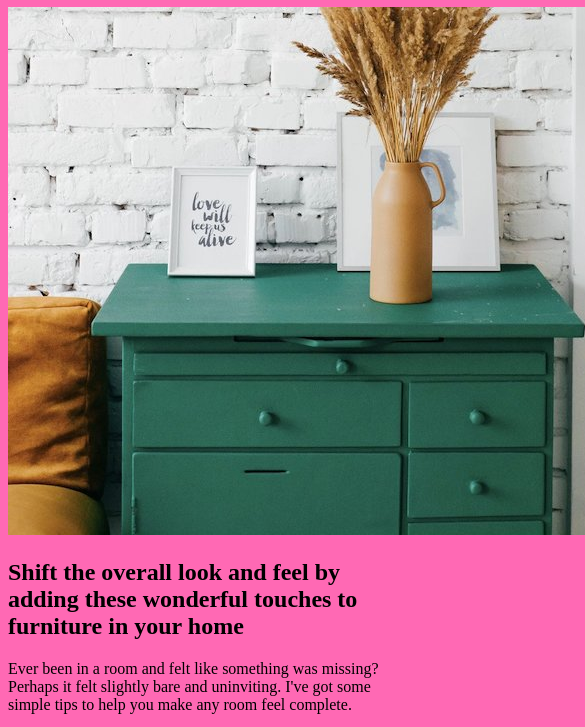
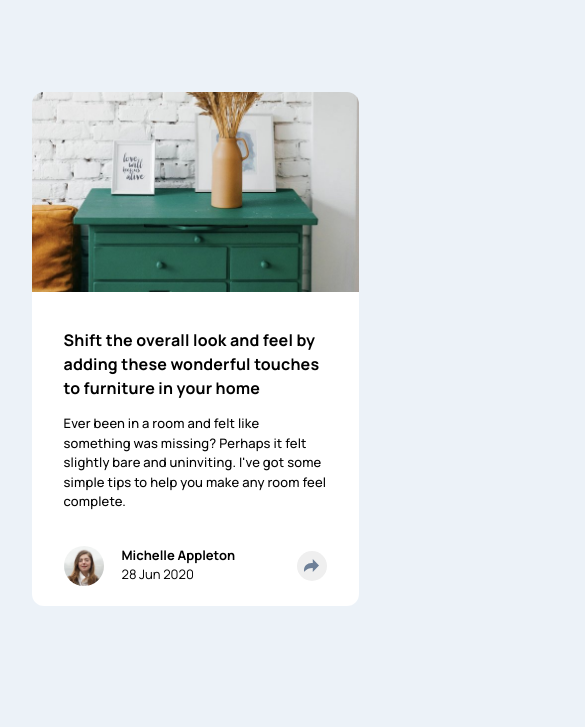
Before and after one commit to py-code314/article-preview-component, a website: page index.html in a window 390 px wide. Shown: the part 73-800 px from the top of the page, 585 px wide, since content can reach past the window. Drawn offline with Linux system fonts and the light colour scheme.

Commit message:
feat: Add styles for mobile design

```diff
--- a/index.html
+++ b/index.html
@@ -9,6 +9,11 @@
       sizes="32x32"
       href="./images/favicon-32x32.png" />
     <title>Frontend Mentor | Article preview component</title>
+    <link rel="preconnect" href="https://fonts.googleapis.com" />
+    <link rel="preconnect" href="https://fonts.gstatic.com" crossorigin />
+    <link
+      href="https://fonts.googleapis.com/css2?family=Manrope:wght@200..800&display=swap"
+      rel="stylesheet" />
     <link rel="stylesheet" href="css/styles.css" />
     <script src="js/main.js" defer></script>
   </head>
@@ -17,50 +22,62 @@
       <h1 class="sr-only">Article about furniture</h1>
 
       <article class="card">
-
         <div class="card__image-container">
-          <img class="card__image"
+          <img
+            class="card__image"
             src="images/drawers.jpg"
             alt="A teal colored dresser with multiple drawers next to a mustard yellow couch which has a ceramic vase filled with dried wheat, one small framed text and one framed painting. " />
         </div>
 
         <div class="card__content">
-
           <div class="card__body">
-
-            <h2 class="card__title"> <!-- TODO: h2 or p ?? -->
-              Shift the overall look and feel by adding these wonderful touches to
-              furniture in your home
+            <h2 class="card__title">
+              <!-- TODO: h2 or p ?? -->
+              Shift the overall look and feel by adding these wonderful touches
+              to furniture in your home
             </h2>
 
             <p class="card__description">
-              Ever been in a room and felt like something was missing? Perhaps it
-              felt slightly bare and uninviting. I've got some simple tips to help
-              you make any room feel complete.
+              Ever been in a room and felt like something was missing? Perhaps
+              it felt slightly bare and uninviting. I've got some simple tips to
+              help you make any room feel complete.
             </p>
-
           </div>
 
-          <footer class="card__footer">
-
-            <img class="card__footer-image" src="images/avatar-michelle.jpg" alt="" />
-
-            <div class="card__details" >
-              <p class="card__author">Michelle Appleton</p>
-              <time class="card__publish-date" datetime="2020-06-28">28 Jun 2020</time>
+          <div class="card__footer">
+            <div class="card__author-byline">
+              <img
+                class="card__footer-image"
+                src="images/avatar-michelle.jpg"
+                alt="" />
+              <div class="card__details">
+                <p class="card__author-name">Michelle Appleton</p>
+                <time class="card__publish-date" datetime="2020-06-28"
+                  >28 Jun 2020</time
+                >
+              </div>
             </div>
 
             <div class="card__social card__social--hidden">
               <p class="card__social-text">Share</p>
-              <img class="card__social-icon" src="images/icon-facebook.svg" alt="" />
-              <img class="card__social-icon" src="images/icon-twitter.svg" alt="" />
-              <img class="card__social-icon" src="images/icon-pinterest.svg" alt="" />
+              <img
+                class="card__social-icon"
+                src="images/icon-facebook.svg"
+                alt="" />
+              <img
+                class="card__social-icon"
+                src="images/icon-twitter.svg"
+                alt="" />
+              <img
+                class="card__social-icon"
+                src="images/icon-pinterest.svg"
+                alt="" />
             </div>
 
-            <button class="card__btn card__btn--active"><img src="images/icon-share.svg" alt="" /></button>
-
-          </footer>
-
+            <button class="card__btn card__btn--active">
+              <img class="card__share-icon" src="images/icon-share.svg" alt="" />
+            </button>
+          </div>
         </div>
       </article>
     </main>
--- /dev/null
+++ b/sass/_mixins.scss
@@ -0,0 +1,7 @@
+@use 'variables' as *;
+
+@mixin flex($position) {
+  display: flex;
+  justify-content: $position;
+  align-items: center;
+}
--- /dev/null
+++ b/sass/_reset.scss
@@ -0,0 +1,30 @@
+
+*, *::before, *::after {
+  box-sizing: border-box;
+}
+
+* {
+  margin: 0;
+}
+
+body {
+  line-height: 1.5;
+  -webkit-font-smoothing: antialiased;
+}
+
+img, picture, video, canvas, svg {
+  display: block;
+  max-width: 100%;
+}
+
+input, button, textarea, select {
+  font: inherit;
+}
+
+p, h1, h2, h3, h4, h5, h6 {
+  overflow-wrap: break-word;
+}
+
+#root, #__next {
+  isolation: isolate;
+}
--- a/sass/_variables.scss
+++ b/sass/_variables.scss
@@ -23,6 +23,7 @@ $fw-bold: 700;
 
 
 // $shadow-l: 0 2.5rem 2.5rem -0.625rem rgba(201, 213, 255, 0.5);
-$radius-full: 9999px;
+$border-radius-sm: pxToRem(8);
+$border-radius-md: pxToRem(12);
 
 // $fs-h1: clamp(1rem, calc(1rem + ((1vw - 0.2rem) * 0.4545)), 1.25rem);
--- a/sass/styles.scss
+++ b/sass/styles.scss
@@ -1,5 +1,109 @@
-$color: hotpink;
+@use 'reset' as *;
+@use 'variables' as *;
+@use 'mixins' as *;
+
 
 body {
-  background-color: $color;
+  @include flex(center);
+
+  min-height: 100svh;
+  background-color: $light-grayish-blue;
+  font-family: $ff-manrope;
 }
+
+.sr-only {
+  position: absolute;
+  width: 1px;
+  height: 1px;
+  padding: 0;
+  margin: -1px;
+  overflow: hidden;
+  clip: rect(0, 0, 0, 0);
+  white-space: nowrap;
+  border: 0;
+}
+
+.card {
+  max-inline-size: 327px;
+  border-radius: 12px;
+  overflow: hidden;
+}
+
+.card__image-container {
+  height: 200px;
+  // @include flex(center);
+
+}
+
+.card__image {
+  height: 100%;
+  width: 100%;
+  object-fit:cover;
+  /* TODO:Image is almost similar to the design, but needs to be moved down if wanna get the exact crop */
+
+}
+
+.card__content {
+  background-color: $white;
+
+  // padding: 36px 32px 12px 32px;
+  font-family: $ff-manrope;
+}
+
+.card__body {
+  padding: 36px 32px 24px;
+}
+
+.card__title {
+  font-size: $fs-400;
+  letter-spacing: 0.18px;
+  margin-block-end: 14px;
+}
+
+.card__description {
+  font-size: $fs-250;
+  font-weight: $fw-medium;
+  letter-spacing: 0.18px;
+}
+
+.card__footer {
+  @include flex(space-between);
+  padding: 10px 32px 20px;
+  // margin-block-start: 24px;
+  // display: flex;
+  // align-items: center;
+  // justify-content:space-between;
+}
+
+.card__footer-image {
+  border-radius: 50%;
+  height: 40px;
+  width: 40px;
+}
+
+.card__author-byline {
+  display: flex;
+  gap: 18px;
+
+}
+
+.card__details {
+  font-size: $fs-250
+}
+
+.card__author-name {
+  font-weight: $fw-bold;
+
+}
+
+.card__btn {
+  border: none;
+  width: 30px;
+  height: 30px;
+  border-radius: 50%;
+  @include flex(center);
+}
+
+.card__social--hidden {
+  display: none;
+}
```
Also changed, not shown: css/styles.css.
